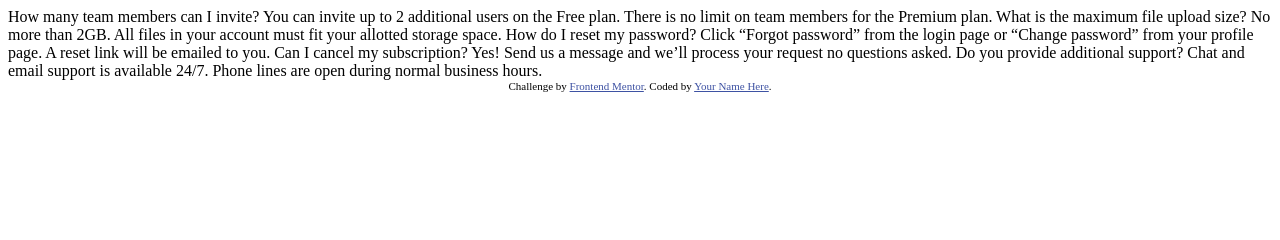
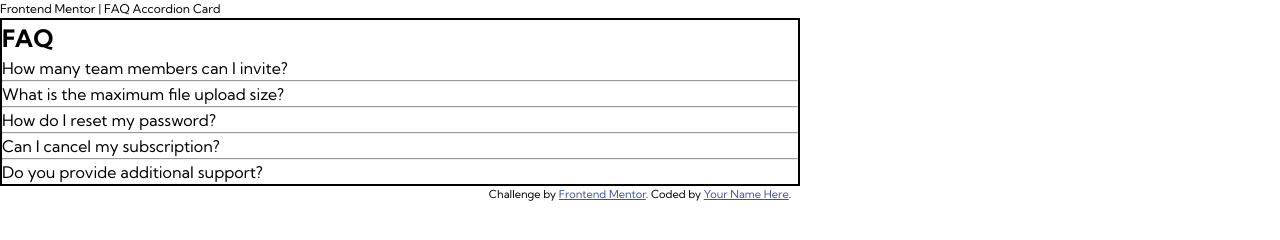
Before and after one commit to sil3ntr/fem-faq-accordian-card, a plain HTML site: page index.html in a window 1280 px wide. Drawn offline with Linux system fonts and the light colour scheme.

Commit message:
added some basic div elements surounding the provided content. Added stylesheet and JS script file.

```diff
--- /dev/null
+++ b/app.js
@@ -0,0 +1,7 @@
+const accordion = document.getElementsByClassName('container')
+
+for (i=0; i<accordion.length; i++) {
+    accordion[i].addEventListener('click', function() {
+        this.classList.toggle('active')
+    })
+}
--- a/index.html
+++ b/index.html
@@ -5,36 +5,39 @@
   <meta name="viewport" content="width=device-width, initial-scale=1.0"> <!-- displays site properly based on user's device -->
 
   <link rel="icon" type="image/png" sizes="32x32" href="./images/favicon-32x32.png">
+  <link rel="stylesheet" href="./styles.css"
 
   <title>Frontend Mentor | FAQ Accordion Card</title>
 
-  <!-- Feel free to remove these styles or customise in your own stylesheet 👍 -->
-  <style>
-    .attribution { font-size: 11px; text-align: center; }
-    .attribution a { color: hsl(228, 45%, 44%); }
-  </style>
 </head>
 <body>
-  How many team members can I invite?
-  You can invite up to 2 additional users on the Free plan. There is no limit on
-  team members for the Premium plan.
-
-  What is the maximum file upload size?
-  No more than 2GB. All files in your account must fit your allotted storage space.
-
-  How do I reset my password?
-  Click “Forgot password” from the login page or “Change password” from your profile page.
-  A reset link will be emailed to you.
-
-  Can I cancel my subscription?
-  Yes! Send us a message and we’ll process your request no questions asked.
-
-  Do you provide additional support?
-  Chat and email support is available 24/7. Phone lines are open during normal business hours.
-
+  <main>
+    <div class="container">
+      <h1>FAQ</h1>
+      <div class="label">How many team members can I invite?</div>
+      <div class="content">You can invite up to 2 additional users on the Free plan. There is no limit on
+        team members for the Premium plan.</div>
+      <hr>
+      <div class="label">What is the maximum file upload size?</div>
+        <div class="content">No more than 2GB. All files in your account must fit your allotted storage space. </div>
+      <hr>
+      <div class="label">How do I reset my password?</div>
+        <div class="content">Click “Forgot password” from the login page or “Change password” from your profile page.
+          A reset link will be emailed to you. </div>
+        <hr>
+      <div class="label">Can I cancel my subscription?</div>
+        <div class="content">Yes! Send us a message and we’ll process your request no questions asked. </div>
+        <hr>
+      <div class="label">Do you provide additional support?</div>
+        <div class="content">Chat and email support is available 24/7. Phone lines are open during normal business hours. </div>
+    </div>
+</main>
+  <script src="app.js" type="text/javascript"></script>
+</body>
+<footer>
   <div class="attribution">
     Challenge by <a href="https://www.frontendmentor.io?ref=challenge" target="_blank">Frontend Mentor</a>.
     Coded by <a href="#">Your Name Here</a>.
   </div>
-</body>
+</footer>
 </html>
--- /dev/null
+++ b/styles.css
@@ -0,0 +1,83 @@
+@import url('https://fonts.googleapis.com/css2?family=Kumbh+Sans:wght@400;700&display=swap');
+
+/*
+  1. Use a more-intuitive box-sizing model.
+*/
+*, *::before, *::after {
+    box-sizing: border-box;
+  }
+  /*
+    2. Remove default margin
+  */
+  * {
+    margin: 0;
+  }
+  /*
+    3. Allow percentage-based heights in the application
+  */
+  html, body {
+    height: 100%;
+  }
+  /*
+    Typographic tweaks!
+    4. Add accessible line-height
+    5. Improve text rendering
+  */
+  body {
+    line-height: 1.5;
+    -webkit-font-smoothing: antialiased;
+    font-family: 'Kumbh Sans', sans-serif;
+    font-size: 12px;
+  }
+  /*
+    6. Improve media defaults
+  */
+  img, picture, video, canvas, svg {
+    display: block;
+    max-width: 100%;
+  }
+  /*
+    7. Remove built-in form typography styles
+  */
+  input, button, textarea, select {
+    font: inherit;
+  }
+  /*
+    8. Avoid text overflows
+  */
+  p, h1, h2, h3, h4, h5, h6 {
+    overflow-wrap: break-word;
+  }
+  /*
+    9. Create a root stacking context
+  */
+  #root, #__next {
+    isolation: isolate;
+  }
+
+.container {
+    position: relative;
+    max-width: 50rem;
+    border: 2px solid black;
+}
+
+.label {
+    position: relative;
+    font-size: 1rem;
+    cursor: pointer;
+}
+
+.content {
+    position: relative;
+    height: 0;
+    transition: 0.5s;
+    overflow: hidden;
+}
+
+.content:active {
+    height: 10rem;
+}
+
+
+.attribution { font-size: 11px; text-align: center; }
+.attribution a { color: hsl(228, 45%, 44%); }
```
